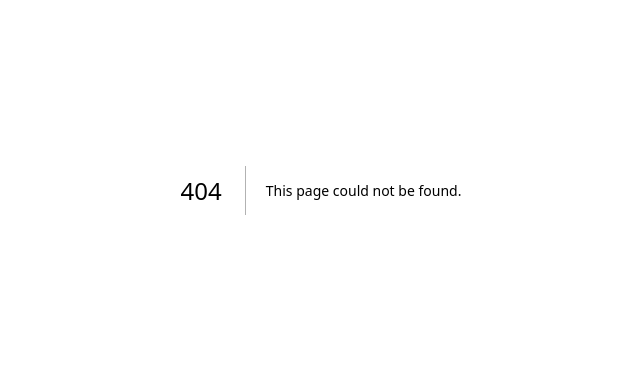
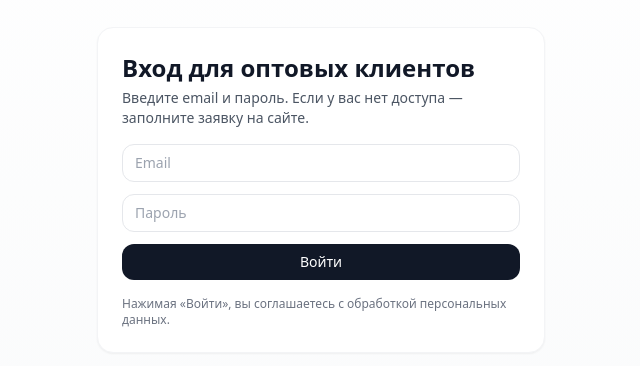
Before and after one commit to maxpeshkun/kawa-by-site, a Next.js app: page /login in a window 1280 px wide. Before the commit this address had no page. Shown: the part 210-576 px from the top of the page, without its empty margins (319-959 px from the left). Built offline with nearby package versions, Linux system fonts and the light colour scheme.

Commit message:
Create login.js

```diff
--- /dev/null
+++ b/pages/login.js
@@ -0,0 +1,88 @@
+// pages/auth/login.js
+import React, { useEffect, useState } from "react";
+
+export default function LoginPage() {
+  const [email, setEmail] = useState("");
+  const [password, setPassword] = useState("");
+  const [submitting, setSubmitting] = useState(false);
+  const [err, setErr] = useState(null);
+
+  // куда вернуться после логина
+  const [next, setNext] = useState("/");
+  useEffect(() => {
+    try {
+      const url = new URL(window.location.href);
+      const n = url.searchParams.get("next");
+      setNext(n && n.startsWith("/") ? n : "/wholesale/order");
+    } catch {
+      setNext("/wholesale/order");
+    }
+  }, []);
+
+  async function onSubmit(e) {
+    e.preventDefault();
+    setErr(null);
+    try {
+      setSubmitting(true);
+      const resp = await fetch("/api/auth/login", {
+        method: "POST",
+        headers: { "Content-Type": "application/json" },
+        body: JSON.stringify({ email, password }),
+      });
+      const data = await resp.json().catch(() => ({}));
+      if (!resp.ok) throw new Error(data?.error || `HTTP ${resp.status}`);
+      window.location.href = next;
+    } catch (e) {
+      setErr(String(e?.message || e));
+    } finally {
+      setSubmitting(false);
+    }
+  }
+
+  return (
+    <div className="min-h-screen bg-gradient-to-b from-white to-gray-50 text-gray-900 grid place-items-center px-4">
+      <div className="w-full max-w-md rounded-2xl border border-gray-100 bg-white p-6 shadow-sm">
+        <div className="text-2xl font-bold">Вход для оптовых клиентов</div>
+        <div className="text-sm text-gray-600 mt-1">
+          Введите email и пароль. Если у вас нет доступа — заполните заявку на сайте.
+        </div>
+
+        {err && (
+          <div className="mt-3 rounded-xl border border-amber-200 bg-amber-50 px-3 py-2 text-sm text-amber-800">
+            {err}
+          </div>
+        )}
+
+        <form className="mt-4 grid gap-3" onSubmit={onSubmit}>
+          <input
+            type="email"
+            placeholder="Email"
+            value={email}
+            required
+            onChange={(e) => setEmail(e.target.value)}
+            className="w-full rounded-xl border border-gray-200 px-3 py-2 text-sm focus:outline-none focus:ring-2 focus:ring-gray-300"
+          />
+          <input
+            type="password"
+            placeholder="Пароль"
+            value={password}
+            required
+            onChange={(e) => setPassword(e.target.value)}
+            className="w-full rounded-xl border border-gray-200 px-3 py-2 text-sm focus:outline-none focus:ring-2 focus:ring-gray-300"
+          />
+          <button
+            type="submit"
+            disabled={submitting}
+            className={`rounded-xl px-4 py-2 text-sm ${submitting ? "bg-gray-300 text-gray-500" : "bg-gray-900 text-white hover:opacity-90"}`}
+          >
+            {submitting ? "Входим…" : "Войти"}
+          </button>
+        </form>
+
+        <div className="text-xs text-gray-500 mt-4">
+          Нажимая «Войти», вы соглашаетесь с обработкой персональных данных.
+        </div>
+      </div>
+    </div>
+  );
+}
```
